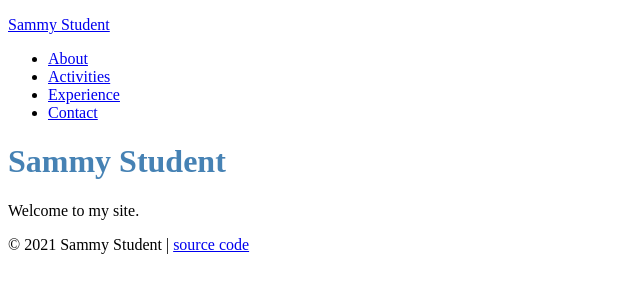
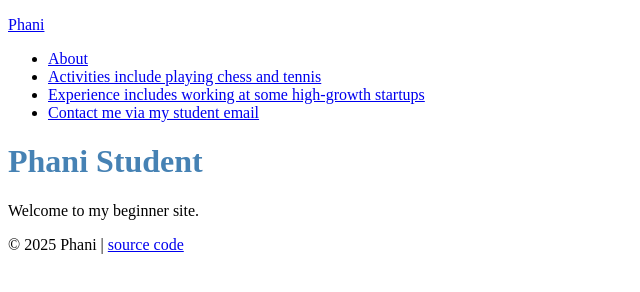
Before and after one commit to phaninarayan/phanistudentside, a plain HTML site: page index.html in a window 1280 px wide. Shown: the whole page, without its empty margins (0-640 px from the left). Drawn offline with Linux system fonts and the light colour scheme.

Commit message:
"Updated about.html with new content"

```diff
--- a/index.html
+++ b/index.html
@@ -2,29 +2,29 @@
 <html>
   <head>
     <meta charset="utf-8">
-    <title>Sammy Student | Work hard, play hard</title>
+    <title>Phani - MBA Student @ McDonough| Work hard, play hard</title>
     <link rel="stylesheet" href="stylesheets/sammy-style.css">
   </head>
   <body>
     <header>
-      <p><a href="index.html">Sammy Student</a></p>
+      <p><a href="index.html">Phani </a></p>
       <nav>
         <ul>
           <li><a href="about.html">About</a></li>
-          <li><a href="activities.html">Activities</a></li>
-          <li><a href="experience.html">Experience</a></li>
-          <li><a href="contact.html">Contact</a></li>
+          <li><a href="activities.html">Activities include playing chess and tennis</a></li>
+          <li><a href="experience.html">Experience includes working at some high-growth startups</a></li>
+          <li><a href="contact.html">Contact me via my student email </a></li>
         </ul>
       </nav>
     </header>
 
     <div class="page">
-      <h1>Sammy Student</h1>
-      <p>Welcome to my site.</p>
+      <h1>Phani Student</h1>
+      <p>Welcome to my beginner site.</p>
     </div>
 
     <footer>
-      <p>&copy; 2021 Sammy Student |
+      <p>&copy; 2025 Phani |
         <a href="https://github.com/prof-rossetti/student-site">source code</a>
       </p>
     </footer>
@@ -34,7 +34,7 @@
         //
         // FYI: this is JavaScript!
         //
-        var myMessage = "Hello World"
+        var myMessage = "Salaam Namaste World"
         console.log(myMessage)
 
 
```
Also changed, not shown: about.html (+6 -6 lines).
